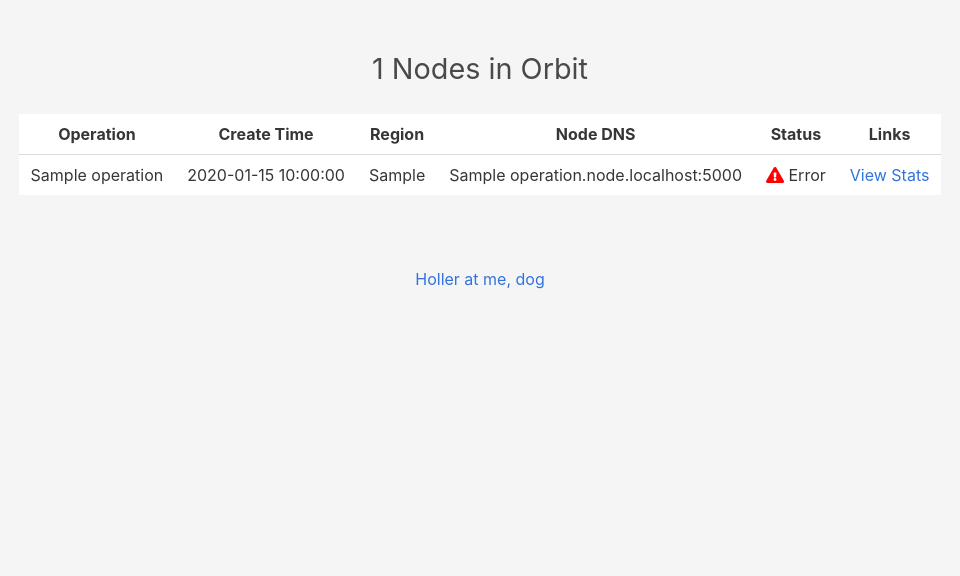
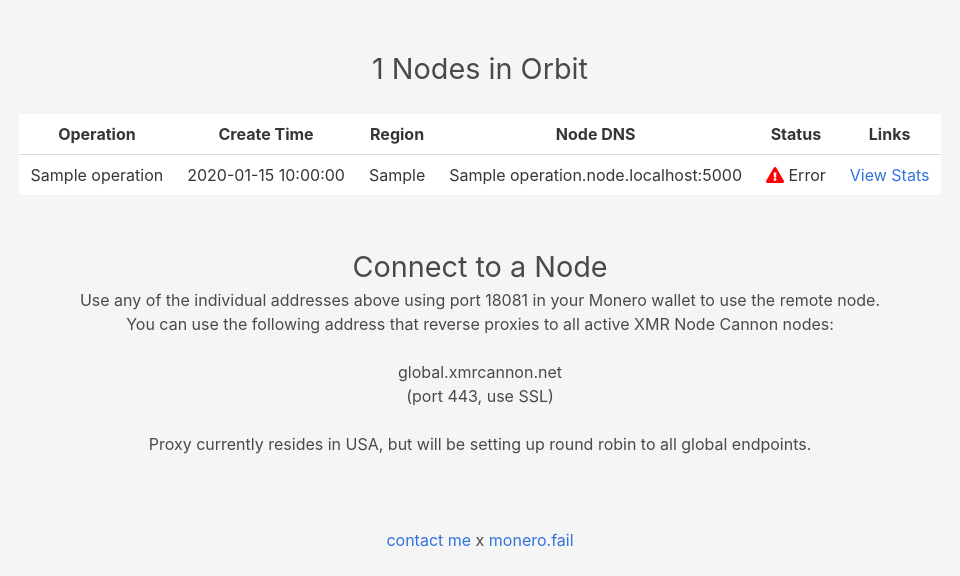
Before and after one commit to lalanza808/xmr-node-cannon-do, a Flask app: page / in a window 1280 px wide. Shown: the part 294-870 px from the top of the page, without its empty margins (160-1120 px from the left). Before the commit the page ends 583 px from the top, so only its background shows below. Run offline with Flask 2, Linux system fonts and the light colour scheme; tables that the repository leaves empty hold one stand-in row (values such as "Sample post"); data that the repository does not hold is empty; parts of the project's set-up code (start-up, migrations or seed data) failed here and were passed over; some libraries are stand-ins or nearby versions.

Commit message:
adding meta, update footer

```diff
--- a/app/templates/includes/footer.html
+++ b/app/templates/includes/footer.html
@@ -1,3 +1,5 @@
 <footer>
-  <p class="center"><a href="https://lzahq.tech" target="_blank">Holler at me, dog</a></p>
+  <p class="center">
+    <a href="https://lzahq.tech" target="_blank">contact me</a> x <a href="https://monero.fail" target="_blank">monero.fail</a>
+  </p>
 </footer>
--- a/app/templates/index.html
+++ b/app/templates/index.html
@@ -17,13 +17,12 @@
   		</div>
   	</section>
 
-		{% if funded_ops %}
     <section class="hero is-light">
   		<div class="hero-body">
         <div class="container center">
           <h1>{{ funded_ops.count() }} Nodes in Orbit</h1>
 					<br />
-					{% if funded_ops %}
+					{% if funded_ops.count() > 0 %}
 					<table class="table center">
             <tr>
               <th>Operation</th>
@@ -44,13 +43,23 @@
               </tr>
             {% endfor %}
           </table>
-					{% else %}
-					- NONE -
+					<hr>
+					<h1>Connect to a Node</h1>
+					<p>Use any of the individual addresses above using port 18081 in your Monero wallet to use the remote node.</p>
+					<p>
+						You can use the following address that reverse proxies to all active XMR Node Cannon nodes:
+						<br />
+						<br />
+						global.xmrcannon.net
+						<br />
+						(port 443, use SSL)
+					</p>
+					<br />
+					<p>Proxy currently resides in USA, but will be setting up round robin to all global endpoints.</p>
 					{% endif %}
         </div>
   		</div>
   	</section>
-		{% endif %}
 
 		<script type="text/javascript">
 		window.onload = function() {
```
